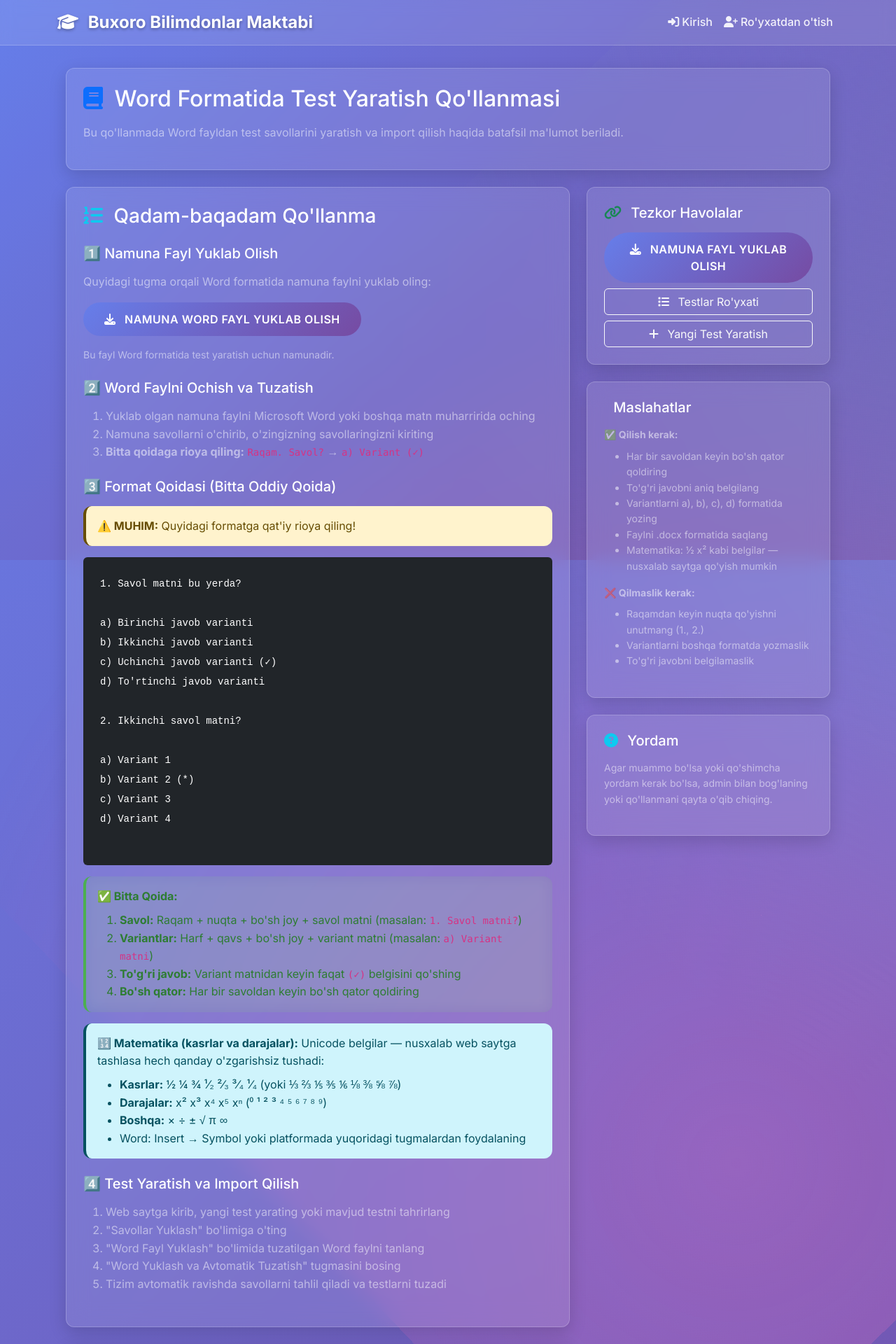
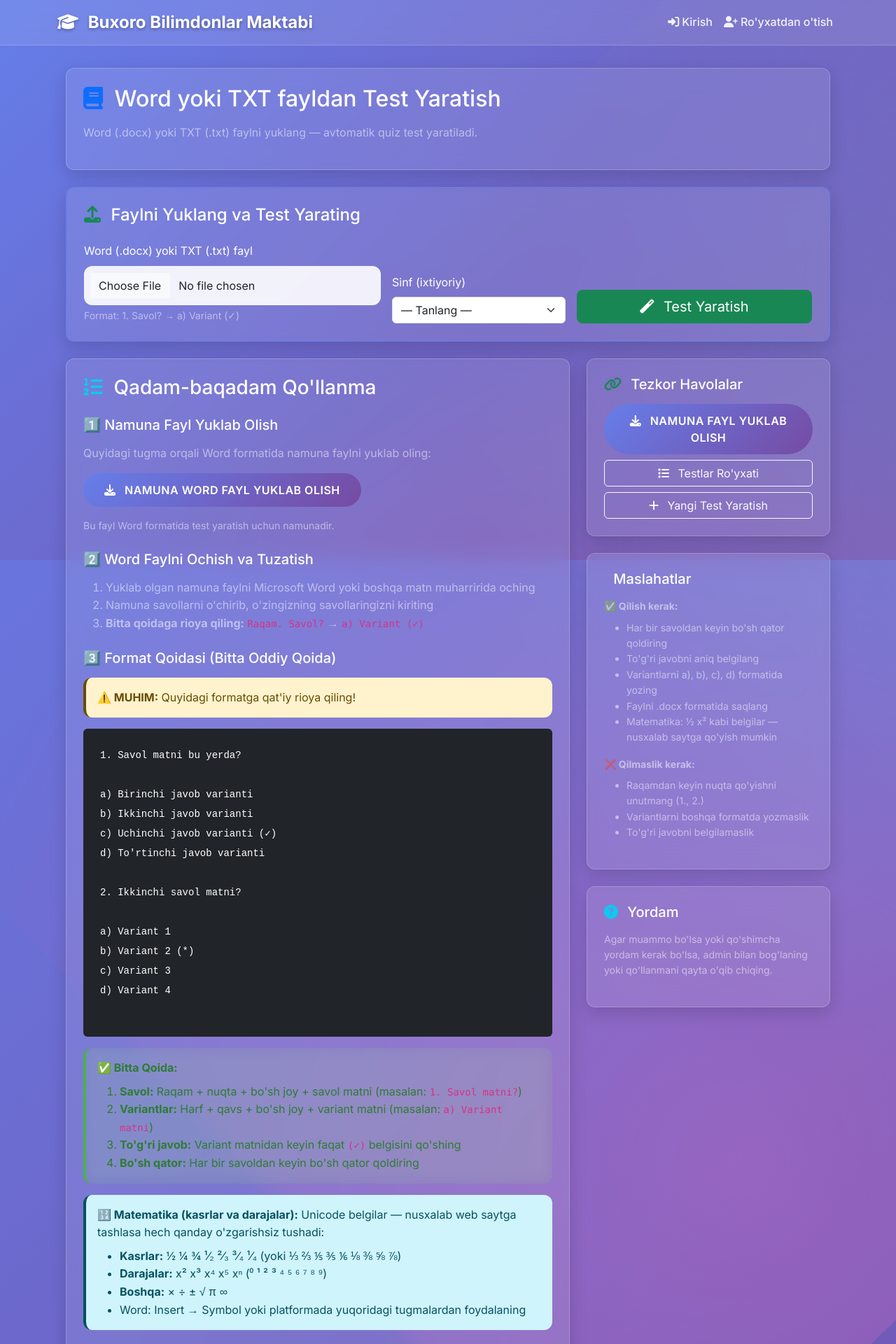
Before and after one commit to Bahriddin2005/buxoro-maktab, a Django app: template templates/tests_app/word_import_guide.html in a window 1280 px wide. Shown: the top 1920 px of the page at 70% size. Run offline with Django 5.2, Linux system fonts and the light colour scheme; the template is opened without the code that fills it, so the values that code supplies are empty.

Commit message:
test txt

```diff
--- a/templates/tests_app/word_import_guide.html
+++ b/templates/tests_app/word_import_guide.html
@@ -10,11 +10,57 @@
             <div class="glass-card p-4 mb-4">
                 <h2 class="text-white mb-3">
                     <i class="fas fa-book text-primary me-2"></i>
-                    Word Formatida Test Yaratish Qo'llanmasi
+                    Word yoki TXT fayldan Test Yaratish
                 </h2>
                 <p class="text-white-50">
-                    Bu qo'llanmada Word fayldan test savollarini yaratish va import qilish haqida batafsil ma'lumot beriladi.
+                    Word (.docx) yoki TXT (.txt) faylni yuklang — avtomatik quiz test yaratiladi.
                 </p>
+            </div>
+        </div>
+    </div>
+
+    <!-- Word/TXT yuklash va test yaratish -->
+    <div class="row mb-4">
+        <div class="col-12">
+            <div class="glass-card p-4" style="border: 2px solid rgba(102, 126, 234, 0.5);">
+                <h4 class="text-white mb-4">
+                    <i class="fas fa-upload text-success me-2"></i>
+                    Faylni Yuklang va Test Yarating
+                </h4>
+                <form id="createQuizFromFileForm" enctype="multipart/form-data">
+                    {% csrf_token %}
+                    <div class="row g-3 align-items-end">
+                        <div class="col-md-5">
+                            <label for="word_file" class="form-label text-white">Word (.docx) yoki TXT (.txt) fayl</label>
+                            <input type="file" class="form-control" id="word_file" name="word_file" accept=".docx,.doc,.txt" required>
+                            <div class="form-text text-white-50">Format: 1. Savol? → a) Variant (✓)</div>
+                        </div>
+                        <div class="col-md-3">
+                            <label for="grade" class="form-label text-white">Sinf (ixtiyoriy)</label>
+                            <select class="form-select" id="grade" name="grade">
+                                <option value="">— Tanlang —</option>
+                                <option value="1">1-sinf</option>
+                                <option value="2">2-sinf</option>
+                                <option value="3">3-sinf</option>
+                                <option value="4">4-sinf</option>
+                                <option value="5">5-sinf</option>
+                                <option value="6">6-sinf</option>
+                                <option value="7">7-sinf</option>
+                                <option value="8">8-sinf</option>
+                                <option value="9">9-sinf</option>
+                                <option value="10">10-sinf</option>
+                                <option value="11">11-sinf</option>
+                            </select>
+                        </div>
+                        <div class="col-md-4">
+                            <button type="submit" class="btn btn-success btn-lg w-100" id="createQuizBtn">
+                                <i class="fas fa-magic me-2"></i>
+                                Test Yaratish
+                            </button>
+                        </div>
+                    </div>
+                </form>
+                <div id="createQuizResult" class="mt-3" style="display: none;"></div>
             </div>
         </div>
     </div>
@@ -95,13 +141,13 @@ d) Variant 4
                     </div>
 
                     <div class="mb-4">
-                        <h5 class="text-white mb-3">4️⃣ Test Yaratish va Import Qilish</h5>
+                        <h5 class="text-white mb-3">4️⃣ Test Yaratish</h5>
                         <ol>
-                            <li>Web saytga kirib, yangi test yarating yoki mavjud testni tahrirlang</li>
-                            <li>"Savollar Yuklash" bo'limiga o'ting</li>
-                            <li>"Word Fayl Yuklash" bo'limida tuzatilgan Word faylni tanlang</li>
-                            <li>"Word Yuklash va Avtomatik Tuzatish" tugmasini bosing</li>
-                            <li>Tizim avtomatik ravishda savollarni tahlil qiladi va testlarni tuzadi</li>
+                            <li>Yuqoridagi <strong>"Faylni Yuklang va Test Yarating"</strong> bo'limida Word yoki TXT faylni tanlang</li>
+                            <li>Sinfni tanlang (ixtiyoriy)</li>
+                            <li>"Test Yaratish" tugmasini bosing</li>
+                            <li>Tizim avtomatik ravishda savollarni tahlil qiladi va quiz test yaratadi</li>
+                            <li>O'quvchilar endi testni yecha oladi</li>
                         </ol>
                     </div>
                 </div>
@@ -233,3 +279,70 @@ d) v = s+t
     </div>
 </div>
 {% endblock %}
+
+{% block extra_js %}
+<script>
+document.addEventListener('DOMContentLoaded', function() {
+    const form = document.getElementById('createQuizFromFileForm');
+    const resultDiv = document.getElementById('createQuizResult');
+    const submitBtn = document.getElementById('createQuizBtn');
+
+    if (form) {
+        form.addEventListener('submit', function(e) {
+            e.preventDefault();
+
+            const fileInput = document.getElementById('word_file');
+            if (!fileInput || !fileInput.files[0]) {
+                showResult('Iltimos, Word (.docx) yoki TXT (.txt) fayl tanlang!', 'danger');
+                return;
+            }
+
+            const ext = (fileInput.files[0].name || '').toLowerCase();
+            if (!ext.endsWith('.docx') && !ext.endsWith('.doc') && !ext.endsWith('.txt')) {
+                showResult('Faqat .docx, .doc yoki .txt formatidagi fayllar qabul qilinadi.', 'danger');
+                return;
+            }
+
+            const formData = new FormData(form);
+            const originalText = submitBtn.innerHTML;
+            submitBtn.innerHTML = '<span class="spinner-border spinner-border-sm me-2"></span>Yuklanmoqda...';
+            submitBtn.disabled = true;
+            resultDiv.style.display = 'none';
+
+            fetch("{% url 'tests:create_test_from_word' %}", {
+                method: 'POST',
+                body: formData,
+                headers: {
+                    'X-CSRFToken': document.querySelector('[name=csrfmiddlewaretoken]').value
+                }
+            })
+            .then(response => response.json())
+            .then(data => {
+                if (data.success) {
+                    showResult(data.message + (data.test_id ? '<br><a href="/tests/' + data.test_id + '/results/" class="alert-link">Test natijalarini ko\'rish</a>' : ''), 'success');
+                    form.reset();
+                    if (data.test_id && typeof showAlert === 'function') {
+                        showAlert('Test yaratildi! O\'quvchilar endi yecha oladi.', 'success');
+                    }
+                } else {
+                    showResult((data.error || 'Xatolik yuz berdi') + (data.details ? '<br><small>' + data.details + '</small>' : ''), 'danger');
+                }
+            })
+            .catch(error => {
+                showResult('Xatolik: ' + error.message, 'danger');
+            })
+            .finally(() => {
+                submitBtn.innerHTML = originalText;
+                submitBtn.disabled = false;
+            });
+        });
+    }
+
+    function showResult(message, type) {
+        resultDiv.innerHTML = '<div class="alert alert-' + (type === 'danger' ? 'danger' : 'success') + '">' +
+            '<i class="fas fa-' + (type === 'danger' ? 'exclamation-triangle' : 'check-circle') + ' me-2"></i>' + message + '</div>';
+        resultDiv.style.display = 'block';
+    }
+});
+</script>
+{% endblock %}
```
Also changed, not shown: tests_app/views.py (+123 -83 lines).
